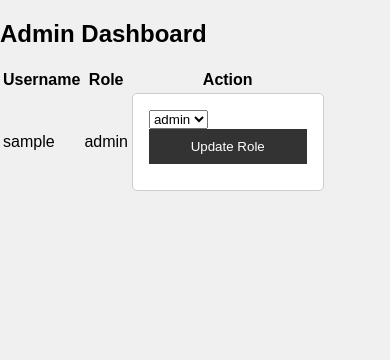
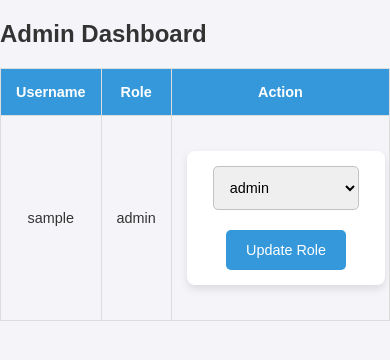
Before and after one commit to CVA-ENTERTAINMENT/CyberSages, a PHP site: page /php/admin_dashboard.php in a window 390 px wide. Shown: the top 360 px of the page. Run offline with PHP 8.4, Linux system fonts and the light colour scheme; the visitor is signed in with stand-in values (Sample User, id 1); tables that the repository leaves empty or names only in its code hold one stand-in row (values such as "Sample post").

Commit message:
Add files via upload

```diff
--- a/user_role_management/css/styles.css
+++ b/user_role_management/css/styles.css
@@ -1,74 +1,137 @@
+/* General Body Styles */
 body {
-    font-family: Arial, sans-serif;
-    background-color: #f0f0f0;
+    font-family: 'Arial', sans-serif;
+    background-color: #f4f4f9;
+    color: #333;
     margin: 0;
     padding: 0;
 }
 
+/* Header Styles */
 header {
-    background-color: #333;
-    color: white;
-    padding: 1em;
+    background-color: #3498db;
+    color: #fff;
+    padding: 20px;
     text-align: center;
+    box-shadow: 0 4px 6px rgba(0, 0, 0, 0.1);
 }
 
 header h1 {
     margin: 0;
+    font-size: 2.5em;
+    font-weight: 700;
 }
 
-nav ul {
-    list-style-type: none;
-    padding: 0;
+/* Navigation Styles */
+nav {
+    background-color: #2980b9;
+    color: #fff;
+    padding: 10px 0;
+    text-align: center;
+    box-shadow: 0 2px 4px rgba(0, 0, 0, 0.1);
 }
 
-nav ul li {
-    display: inline;
-    margin-right: 15px;
+nav a {
+    color: #fff;
+    text-decoration: none;
+    padding: 10px 20px;
+    font-size: 1.2em;
+    display: inline-block;
 }
 
-nav ul li a {
-    color: white;
-    text-decoration: none;
-    font-weight: bold;
+nav a:hover {
+    background-color: #1f618d;
+    border-radius: 5px;
 }
 
-main {
-    padding: 2em;
+/* Form Styles */
+form {
+    background-color: #fff;
+    border-radius: 8px;
+    box-shadow: 0 4px 8px rgba(0, 0, 0, 0.1);
+    margin: 20px auto;
+    max-width: 500px;
+    padding: 20px;
+}
+
+form label {
+    display: block;
+    margin: 15px 0 5px;
+    font-weight: 600;
+    color: #2c3e50;
+}
+
+form input[type="text"],
+form input[type="password"],
+form select {
+    width: calc(100% - 22px);
+    padding: 12px;
+    border-radius: 5px;
+    border: 1px solid #bdc3c7;
+    margin-bottom: 20px;
+    font-size: 1em;
+    box-sizing: border-box;
+}
+
+form button {
+    background-color: #3498db;
+    color: #fff;
+    border: none;
+    padding: 12px 20px;
+    border-radius: 5px;
+    font-size: 1em;
+    cursor: pointer;
+    transition: background-color 0.3s ease;
+}
+
+form button:hover {
+    background-color: #2980b9;
+}
+
+/* Table Styles */
+table {
+    width: 90%;
+    margin: 20px auto;
+    border-collapse: collapse;
+}
+
+table, th, td {
+    border: 1px solid #ddd;
+}
+
+th, td {
+    padding: 15px;
     text-align: center;
 }
 
-footer {
-    background-color: #333;
-    color: white;
-    text-align: center;
-    padding: 1em;
-    position: absolute;
-    bottom: 0;
-    width: 100%;
+th {
+    background-color: #3498db;
+    color: #fff;
+    font-weight: 600;
 }
 
-form {
-    max-width: 300px;
-    margin: 0 auto;
-    padding: 1em;
-    background-color: white;
-    border: 1px solid #ccc;
-    border-radius: 5px;
+tr:nth-child(even) {
+    background-color: #f9f9f9;
 }
 
-form input, form button {
-    width: 100%;
-    padding: 10px;
-    margin-bottom: 10px;
+tr:hover {
+    background-color: #ecf0f1;
 }
 
-form button {
-    background-color: #333;
-    color: white;
-    border: none;
-    cursor: pointer;
+/* Responsive Styles */
+@media (max-width: 768px) {
+    nav a {
+        display: block;
+        padding: 10px;
+    }
+
+    form {
+        padding: 15px;
+        width: 90%;
+    }
+
+    table {
+        width: 100%;
+        font-size: 0.9em;
+    }
 }
-
-form button:hover {
-    background-color: #555;
-}
```
